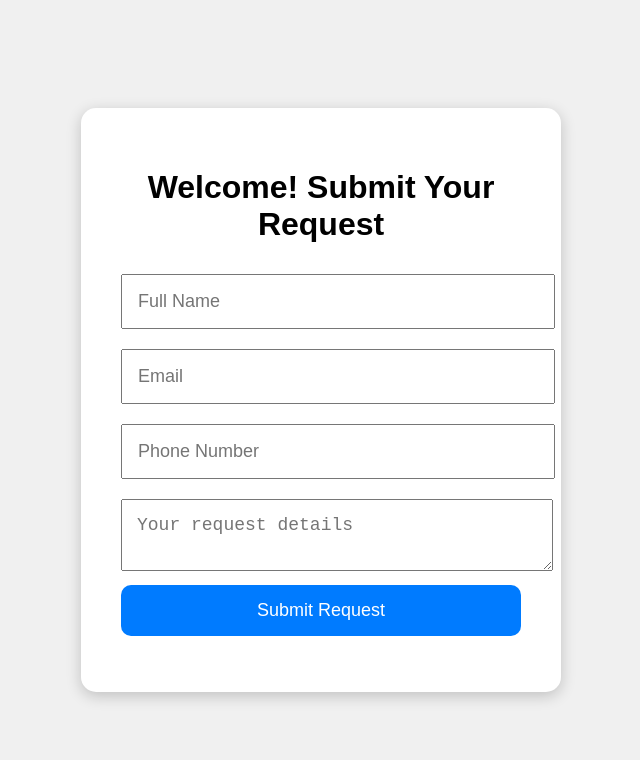
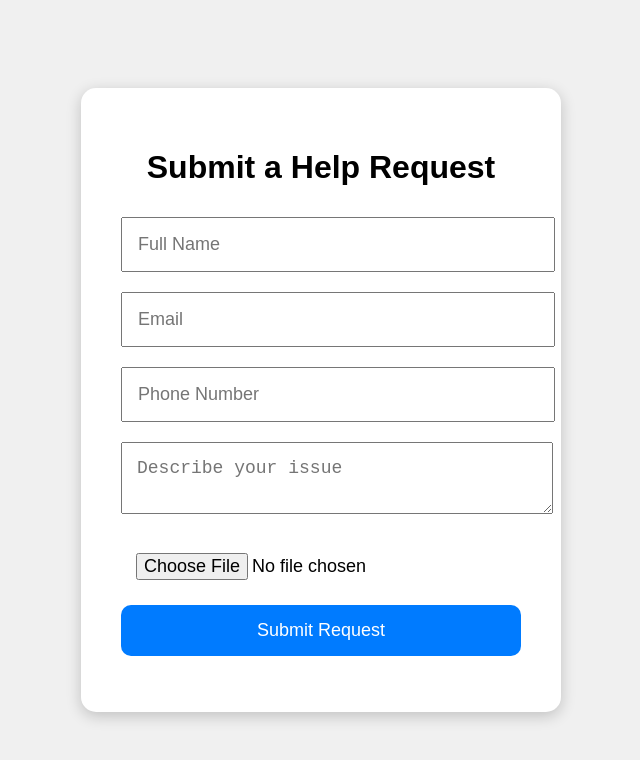
Before and after one commit to EddieTheDog/ipad-checkin-kiosk, a plain HTML site: page frontend/index.html in a window 1280 px wide. Shown: the whole page, without its empty margins (319-959 px from the left). Drawn offline with Linux system fonts and the light colour scheme.

Commit message:
Update index.html

```diff
--- a/frontend/index.html
+++ b/frontend/index.html
@@ -8,12 +8,13 @@
 </head>
 <body>
 <div class="kiosk-container">
-  <h1>Welcome! Submit Your Request</h1>
-  <form id="checkinForm">
+  <h1>Submit a Help Request</h1>
+  <form id="checkinForm" enctype="multipart/form-data">
       <input type="text" name="name" placeholder="Full Name" required>
       <input type="email" name="email" placeholder="Email" required>
       <input type="tel" name="phone" placeholder="Phone Number" required>
-      <textarea name="request" placeholder="Your request details" required></textarea>
+      <textarea name="request" placeholder="Describe your issue" required></textarea>
+      <input type="file" name="image" accept="image/*">
       <button type="submit">Submit Request</button>
   </form>
   <p id="message"></p>
```
